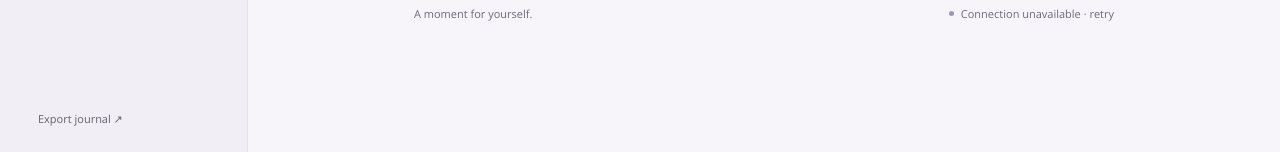
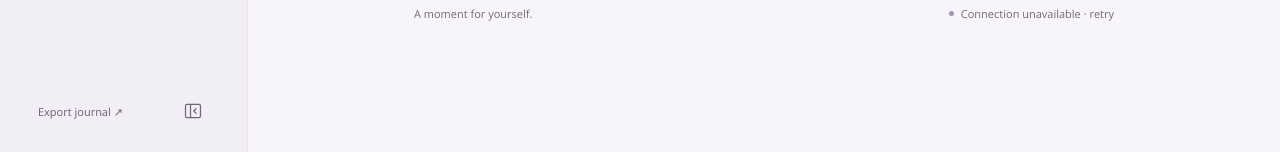
Before and after one commit to venkxycodes/memoir, a React (Vite) app in the folder frontend/: page / in a window 1280 px wide. Shown: the part 645-797 px from the top of the page. Built offline with nearby package versions, Linux system fonts and the light colour scheme; no server answers; a web font is replaced by a local one.

Commit message:
feat: add desktop sidebar toggle

```diff
--- a/frontend/src/components/AppShell.tsx
+++ b/frontend/src/components/AppShell.tsx
@@ -1,4 +1,4 @@
-import type { PropsWithChildren } from "react";
+import { useState, type PropsWithChildren } from "react";
 import { apiBaseUrl } from "../lib/api";
 import type { View } from "../types/journal";
 const items: { label: View; icon: string }[] = [
@@ -12,14 +12,15 @@ export function AppShell({
   view,
   navigate,
 }: PropsWithChildren<{ view: View; navigate: (view: View) => void }>) {
+  const [collapsed, setCollapsed] = useState(false);
   return (
-    <div className="app-shell">
-      <aside className="sidebar">
+    <div className={`app-shell${collapsed ? " app-shell--collapsed" : ""}`}>
+      <aside id="sidebar" className="sidebar">
         <a className="brand" href="#today" onClick={() => navigate("Today")}>
           <span className="brand-mark" aria-hidden="true">
             m.
           </span>
-          memoir<span className="brand-dot">.</span>
+          <span className="brand-name">memoir<span className="brand-dot">.</span></span>
         </a>
         <a
           className="mobile-export"
@@ -36,23 +37,42 @@ export function AppShell({
               type="button"
               className={`nav-item ${view === item.label ? "nav-item--active" : ""}`}
               aria-current={view === item.label ? "page" : undefined}
+              aria-label={item.label}
+              title={item.label}
               onClick={() => navigate(item.label)}
             >
               <span className="nav-icon" aria-hidden="true">
                 {item.icon}
               </span>
-              {item.label}
+              <span className="nav-label">{item.label}</span>
             </button>
           ))}
         </nav>
         <div className="sidebar-bottom">
           <a
             className="export-link"
+            aria-label="Export journal"
+            title="Export journal"
             href={`${apiBaseUrl}/entries/export`}
             download
           >
-            Export journal ↗
+            <span className="export-label">Export journal </span>↗
           </a>
+          <button
+            type="button"
+            className="sidebar-toggle"
+            aria-label={collapsed ? "Expand sidebar" : "Collapse sidebar"}
+            title={collapsed ? "Expand sidebar" : "Collapse sidebar"}
+            aria-expanded={!collapsed}
+            aria-controls="sidebar"
+            onClick={() => setCollapsed((value) => !value)}
+          >
+            <svg viewBox="0 0 24 24" fill="none" stroke="currentColor" strokeWidth="1.5" aria-hidden="true">
+              <rect x="3" y="4" width="18" height="16" rx="2" />
+              <path d="M9 4v16" />
+              <path d={collapsed ? "m13 9 3 3-3 3" : "m16 9-3 3 3 3"} />
+            </svg>
+          </button>
         </div>
       </aside>
       <main id="main-content" className="main-content" tabIndex={-1}>
--- a/frontend/src/styles/global.css
+++ b/frontend/src/styles/global.css
@@ -148,6 +148,68 @@ button:hover {
 }
 .export-link:hover {
   text-decoration: underline;
+}
+.sidebar-toggle {
+  display: none;
+  align-items: center;
+  justify-content: center;
+  width: 32px;
+  height: 32px;
+  padding: 6px;
+  border: 0;
+  border-radius: 6px;
+  background: transparent;
+  color: var(--muted);
+}
+.sidebar-toggle svg {
+  width: 20px;
+  height: 20px;
+}
+.sidebar-toggle:hover {
+  background: #e7e0f0;
+}
+@media (min-width: 1001px) {
+  .sidebar-bottom {
+    display: flex;
+    align-items: center;
+    justify-content: space-between;
+    gap: 8px;
+  }
+  .sidebar-toggle {
+    display: inline-flex;
+    flex-shrink: 0;
+  }
+  .app-shell--collapsed {
+    grid-template-columns: 76px minmax(0, 1fr);
+  }
+  .app-shell--collapsed .sidebar {
+    padding-left: 12px;
+    padding-right: 12px;
+  }
+  .app-shell--collapsed .brand {
+    justify-content: center;
+    margin-bottom: 50px;
+  }
+  .app-shell--collapsed .brand-mark {
+    margin-right: 0;
+  }
+  .app-shell--collapsed .brand-name,
+  .app-shell--collapsed .brand-caption,
+  .app-shell--collapsed .nav-label,
+  .app-shell--collapsed .export-label {
+    display: none;
+  }
+  .app-shell--collapsed .nav-item {
+    justify-content: center;
+    padding-left: 0;
+    padding-right: 0;
+  }
+  .app-shell--collapsed .sidebar-bottom {
+    flex-direction: column;
+    justify-content: center;
+    padding-left: 0;
+    padding-right: 0;
+  }
 }
 .main-content {
   padding: 76px 7%;
```
Also changed, not shown: 1 other file (tests, documents, lock files or other folders).
